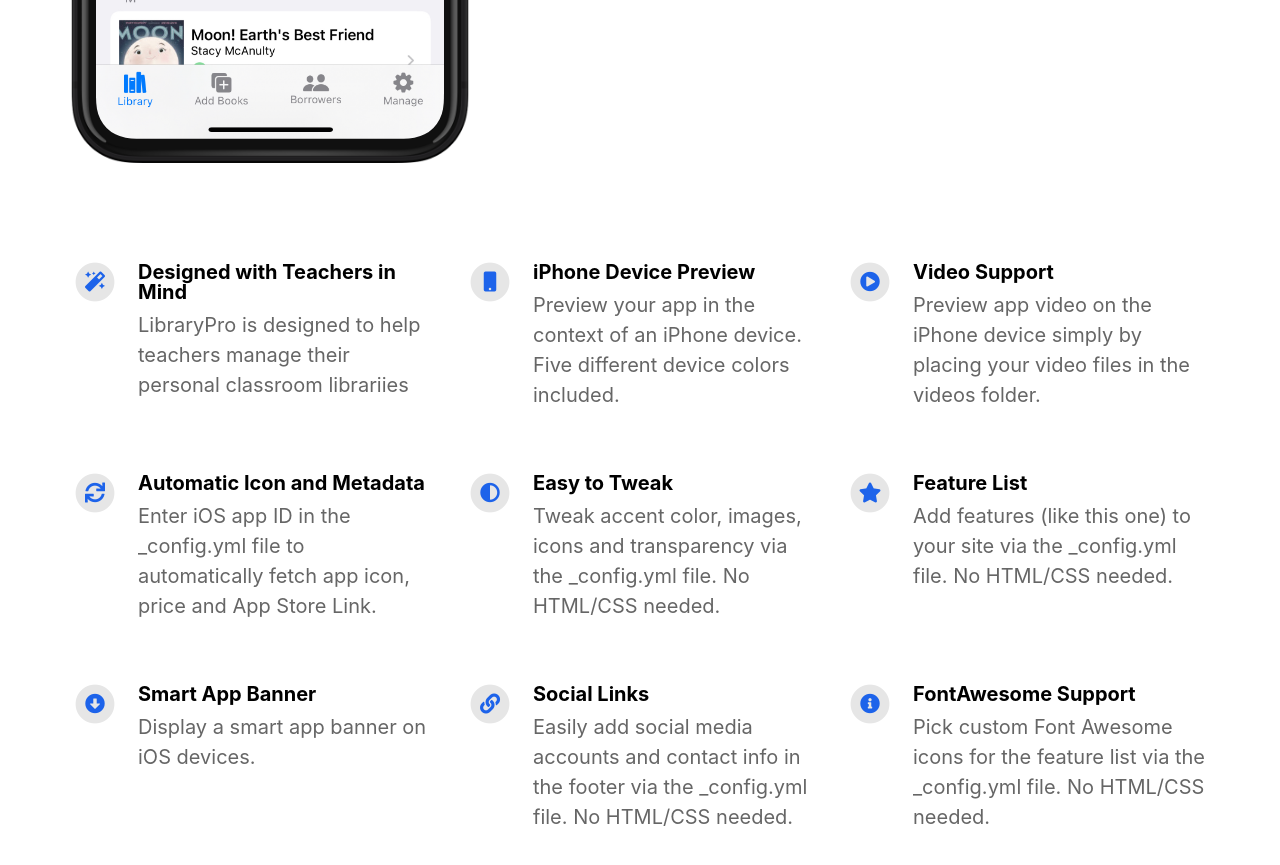
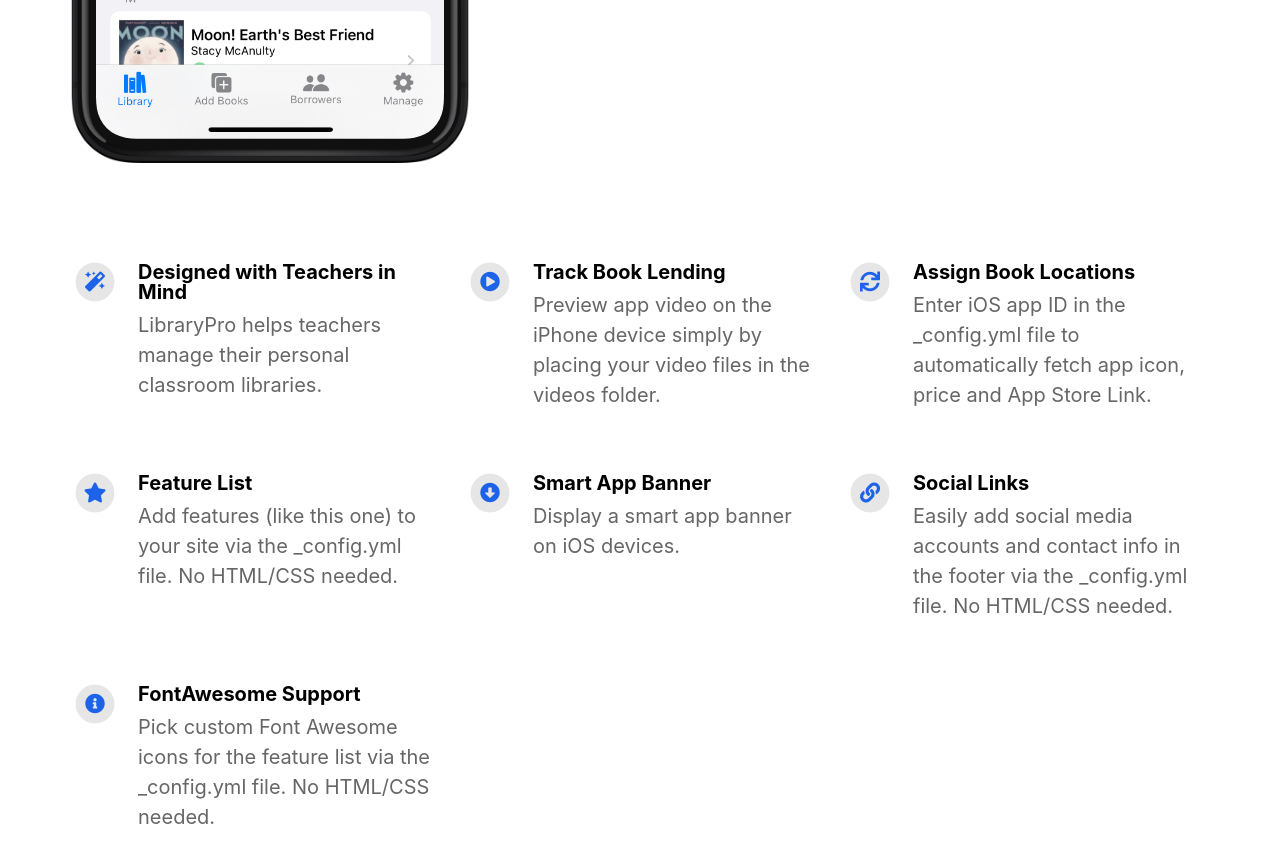
Before and after one commit to nimbledog/librarypro-site, a Jekyll site: the page built from index.html, in a window 1280 px wide and 900 px high, scrolled down 822 px. Shown: the top 865 px of the window. Built offline with Jekyll 4.4.1, drawn with Linux system fonts in a browser that asks for light colours; nearby versions of some CDN libraries.

Commit message:
Update _config.yml

```diff
--- a/_config.yml
+++ b/_config.yml
@@ -32,22 +32,18 @@ email_address: feedback@nimbledog.net
 # Feature List                            Edit, add or remove features to be presented.
 features:
   - title: Designed with Teachers in Mind
-    description: LibraryPro is designed to help teachers manage their personal classroom librariies
+    description: LibraryPro helps teachers manage their personal classroom libraries.
     fontawesome_icon_name: magic
 
-  - title: iPhone Device Preview
-    description: Preview your app in the context of an iPhone device. Five different device colors included.
-    fontawesome_icon_name: mobile
-
-  - title: Video Support
+  - title: Track Book Lending
     description: Preview app video on the iPhone device simply by placing your video files in the videos folder.
     fontawesome_icon_name: play-circle
 
-  - title: Automatic Icon and Metadata
+  - title: Assign Book Locations
     description: Enter iOS app ID in the _config.yml file to automatically fetch app icon, price and App Store Link.
     fontawesome_icon_name: sync
 
-  - title: Easy to Tweak
+  - title:
     description: Tweak accent color, images, icons and transparency via the _config.yml file. No HTML/CSS needed.
     fontawesome_icon_name: adjust
 
```
